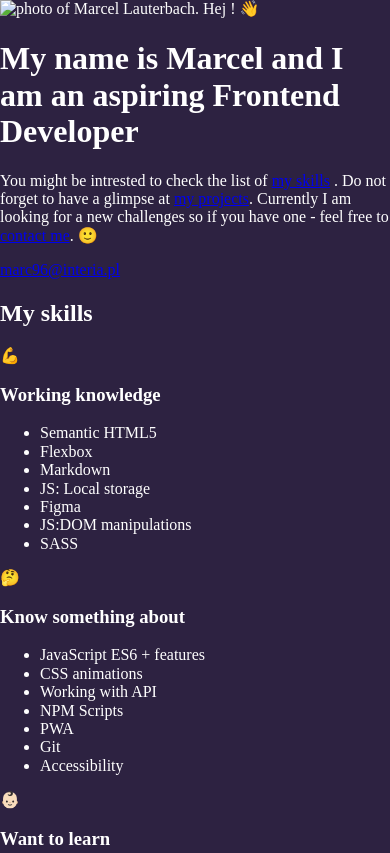
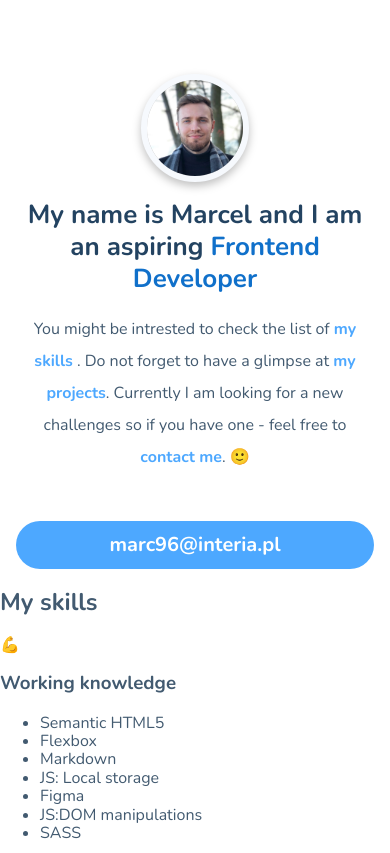
Before and after one commit to marcel-lauterbach/my-portfolio, a website built with webpack: page src/pages/index.html in a window 390 px wide. Shown: the top 853 px of the page. Built offline with nearby package versions, Linux system fonts and the light colour scheme.

Commit message:
section hero for mobile finished

```diff
--- a/src/pages/index.html
+++ b/src/pages/index.html
@@ -23,16 +23,16 @@
   <main>
     <section class="hero">
       <div class="hero__image-container">
-        <img alt="photo of Marcel Lauterbach.">
+        <img class="hero__image" src="../assets/img/marcel.jpg" alt="photo of Marcel Lauterbach." width="100" height="100">
         <span class="hero__hello">Hej ! 👋 </span>
       </div>
       <div class="hero__description">
         <h1 class="hero__header"> My name is Marcel and I am an aspiring <span class="hero__special">Frontend Developer
           </span></h1>
-        <p class="hero_paragraph">You might be intrested to check the list of <a href="#skills">my skills</a> . Do not
+        <p class="hero__paragraph">You might be intrested to check the list of <a class="hero__link" href="#skills">my skills</a> . Do not
           forget to have a glimpse
-          at <a href="#projects">my projects</a>. Currently I am looking for a new challenges so if you have one - feel
-          free to <a href="#contact">contact me</a>. 🙂 </p>
+          at <a class="hero__link" href="#projects">my projects</a>. Currently I am looking for a new challenges so if you have one - feel
+          free to <a class="hero__link" href="#contact">contact me</a>. 🙂 </p>
         <a class="hero__contact" href="mailto:marc96@interia.pl">marc96@interia.pl</a>
       </div>
     </section>
--- a/src/scss/_variables.scss
+++ b/src/scss/_variables.scss
@@ -1 +1,4 @@
-$wtf: #2D2241;
+$textDark: #234361;
+$blue : #1070CA;
+$textDefault: #425A70;
+$lightBlue: #4DA8FF;
--- a/src/scss/main.scss
+++ b/src/scss/main.scss
@@ -1,13 +1,18 @@
 @import "~normalize.css";
+@import url("https://fonts.googleapis.com/css2?family=Nunito:wght@300;600;700&family=Roboto:wght@400;700&display=swap");
 
 @import "_variables";
-@import "modules/hello.scss";
+@import "modules/hero.scss";
 
+html {
+  box-sizing: border-box;
+}
+*,
+*:before,
+*:after {
+  box-sizing: inherit;
+}
 body {
-  background: $wtf;
-  color: #fff;
-  display: flex;
-  align-items: center;
-  justify-content: center;
-  min-height: 100vh;
+  font-family: Nunito;
+  color: $textDefault;
 }
--- /dev/null
+++ b/src/scss/modules/hero.scss
@@ -0,0 +1,60 @@
+.hero {
+  padding: 74px 16px 0;
+
+
+  &__image {
+    box-sizing: content-box;
+    width: 96px;
+    height: 96px;
+    border-radius: 50%;
+    filter: drop-shadow(0px 4px 4px rgba(0, 0, 0, 0.25));
+    border: 6px solid #f6f9fd;
+  }
+  &__image-container {
+    display: flex;
+    align-items: center;
+    justify-content: center;
+  }
+  &__header {
+    font-size: 26px;
+    line-height: 32px;
+    text-align: center;
+    color: $textDark;
+  }
+
+  &__hello {
+    display: none;
+  }
+  &__special {
+    color: $blue;
+  }
+  &__link {
+    color: $lightBlue;
+    text-decoration: none;
+    font-weight: 700;
+  }
+  &__paragraph {
+    line-height: 32px;
+    text-align: center;
+    color: $textDefault;
+    font-size: 16px;
+    font-weight: 300;
+    margin-bottom: 48px;
+  }
+
+  &__contact {
+    background-color: $lightBlue;
+    border-radius: 64px;
+    text-decoration: none;
+    text-align: center;
+    padding: 4px 24px;
+    color: #fff;
+    display: flex;
+    font-weight: bold;
+    font-size: 20px;
+    line-height: 40px;
+    justify-content: center;
+
+
+  }
+}
```
Also changed, not shown: src/assets/img/marcel.jpg (added).
